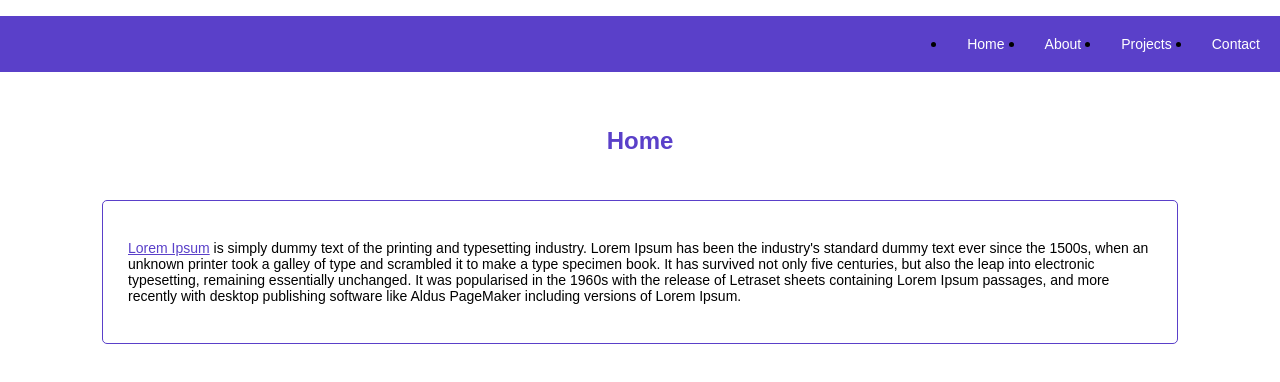
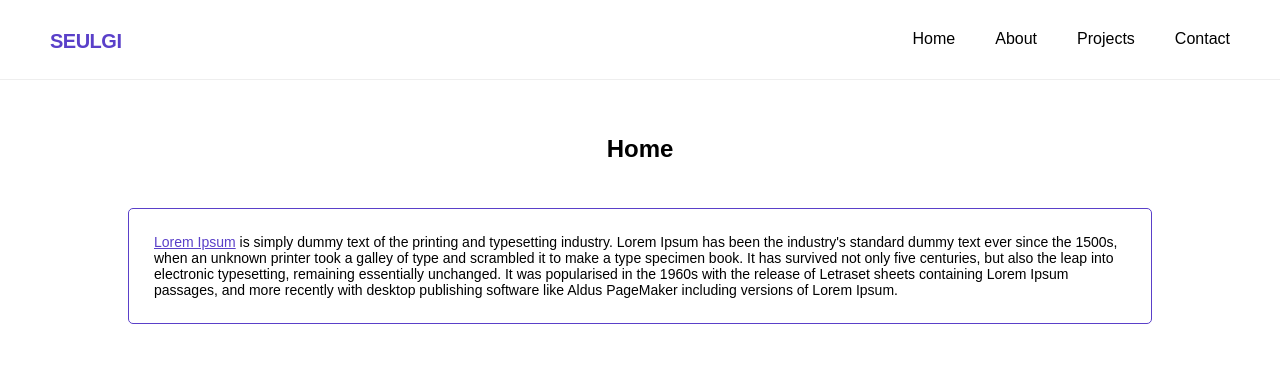
Before and after one commit to seulseul87/react_app, a React (Create React App) app: page / in a window 1280 px wide. Shown: the top 382 px of the page. Built offline with nearby package versions, Linux system fonts and the light colour scheme; the HTML template or start-up script is replaced by a standard one.

Commit message:
modified header style

```diff
--- a/src/assets/css/style.css
+++ b/src/assets/css/style.css
@@ -1,32 +1,54 @@
+* {
+    margin: 0;
+    padding: 0;
+    box-sizing: border-box;
+    font-family: sans-serif;
+}
 body {
-    margin: 0;
-    font-family: sans-serif;
+    position:relative;
+    padding-top:80px;
 }
 a {
     color: #5a40c9;
 }
 
 /* header, main nav */
-header a {
-    text-decoration: none;
-    color: #000;
+header {
+    position:fixed;
+    top:0;
+    left:0;
+    width:100%;
+    background-color: #fff;
 }
 header nav {
-    background-color: #5a40c9;
-    margin: 0 auto;
+    height:80px;
+    display: flex;
+    flex-direction: row;
+    justify-content: space-between;
+    justify-items: center;
+    padding: 10px 30px;
+    border-bottom: solid 1px #eee;
+}
+header .logo {
+    font-size: 20px;
+    font-weight: bold;
+    letter-spacing: -0.5px;
+    color: #5a40c9;
 }
 header nav ul {
     display: flex;
     justify-content: flex-end;
+    list-style: none;
 }
 header nav a {
-    font-size: 14px;
+    text-decoration: none;
+    font-size: 16px;
     display: block;
     padding: 20px;
-    color: #fff;
+    color: #000;
 }
 header nav a:hover {
-    color: #ccc;
+    color: #5a40c9;
 }
 
 /* content */
@@ -35,7 +57,7 @@ main h2 {
     margin: 0 auto;
     margin-top: 20px;
     width: 90%;
-    color: #5a40c9;
+    color: #000;
     padding: 35px;
 }
 main .content {
--- a/src/components/Header.jsx
+++ b/src/components/Header.jsx
@@ -1,14 +1,16 @@
-import { Link } from "react-router-dom";
+import { NavLink } from "react-router-dom";
+
 
 export default function App() {
     return (
         <header>
             <nav>
+                <h1><NavLink to="/"activeStyle><p className="logo">SEULGI</p></NavLink></h1>
                 <ul>
-                    <li><Link to="/">Home</Link></li>
-                    <li><Link to="/about">About</Link></li>
-                    <li><Link to="/projects">Projects</Link></li>
-                    <li><Link to="/contact">Contact</Link></li>
+                    <li><NavLink to="/" activeStyle>Home</NavLink></li>
+                    <li><NavLink to="/about" activeStyle>About</NavLink></li>
+                    <li><NavLink to="/projects" activeStyle>Projects</NavLink></li>
+                    <li><NavLink to="/contact" activeStyle>Contact</NavLink></li>
                 </ul>
             </nav>
         </header>
```
